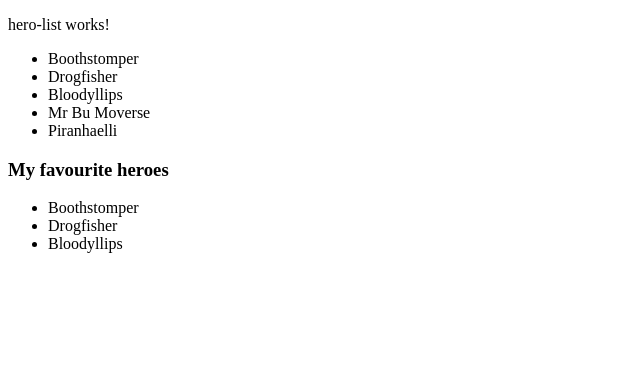
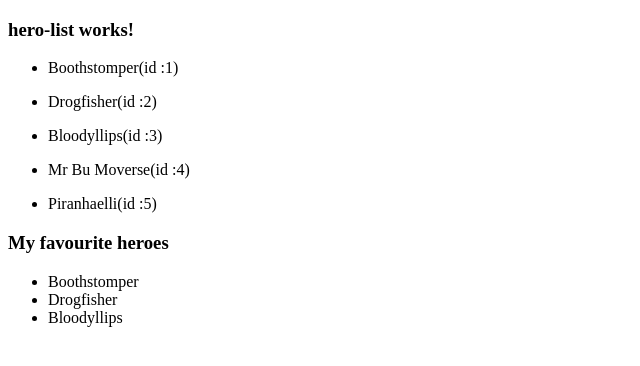
Before and after one commit to Anulav/Angular, an Angular app in the folder fifth/: page / in a window 1280 px wide. Shown: the top 366 px of the page, without its empty margins (0-640 px from the left). Built offline with nearby package versions, Linux system fonts and the light colour scheme.

Commit message:
Service in Service and Service scoping

```diff
--- a/fifth/src/app/heroes/favorite-heroes/favorite-heroes.component.ts
+++ b/fifth/src/app/heroes/favorite-heroes/favorite-heroes.component.ts
@@ -9,7 +9,7 @@ import { HeroService } from '../hero.service';
 })
 export class FavoriteHeroesComponent implements OnInit {
 
-  constructor(private heroservice : HeroService) { }
+  constructor(private heroservice : HeroService) { } //We could easily inject heroService without any injector because it is already present as Hero-List Component's providers
   heroes! : Hero[];
 
   ngOnInit(): void {
--- /dev/null
+++ b/fifth/src/app/heroes/hero-detail/hero-detail.component.html
@@ -0,0 +1 @@
+<p>{{hero.name}}(id :{{hero.id}})</p>
--- /dev/null
+++ b/fifth/src/app/heroes/hero-detail/hero-detail.component.ts
@@ -0,0 +1,22 @@
+import { Component, Input, OnInit } from '@angular/core';
+import { Hero } from 'src/app/hero.model';
+import { HeroDetailService } from './hero-detail.service';
+
+@Component({
+  selector: 'app-hero-detail',
+  templateUrl: './hero-detail.component.html',
+  styleUrls: ['./hero-detail.component.css'],
+  providers: [HeroDetailService] /*Provided HeroDetailService although it is also provideIn root. Service Scoping Baby!!*/
+})
+export class HeroDetailComponent implements OnInit {
+
+  hero! : Hero;
+  @Input() id!: number;
+
+  constructor(private heroDetailService: HeroDetailService ) { }
+
+  ngOnInit(): void {
+    this.hero = this.heroDetailService.getHero(this.id);
+  }
+
+}
--- /dev/null
+++ b/fifth/src/app/heroes/hero-detail/hero-detail.service.ts
@@ -0,0 +1,32 @@
+import { Injectable } from '@angular/core';
+import { Hero } from 'src/app/hero.model';
+import { HeroService } from '../hero.service';
+
+@Injectable({
+  providedIn: 'root'
+})
+export class HeroDetailService {
+
+  private hero! : Hero;
+  constructor(private heroService : HeroService) { } /* Service in service*/
+
+
+  getHero(id : number) : Hero{
+    const heroes = this.heroService.getHeroes();
+    if(!this.hero){
+      this.hero = heroes.find(hero => hero.id === id) as Hero;
+      /*
+      StackOverflow
+      You can now use the non-null assertion operator that is here exactly for your use case.
+      It tells TypeScript that even though something looks like it could be null, it can trust you that it's not:
+      let name1:string = person.name!;
+      //                            ^ note the exclamation mark here
+
+      Here I have casted using "as Hero"
+      */
+
+    }
+    return this.hero;
+  }
+
+}
--- a/fifth/src/app/heroes/hero-list/hero-list.component.html
+++ b/fifth/src/app/heroes/hero-list/hero-list.component.html
@@ -1,7 +1,7 @@
-<p>hero-list works!</p>
+<h3>hero-list works!</h3>
 <ul>
 <li *ngFor="let hero of heroes">
-{{hero.name}}
+  <app-hero-detail [id]="hero.id"></app-hero-detail>
 </li>
 </ul>
 <app-favorite-heroes></app-favorite-heroes>
--- a/fifth/src/app/heroes/heroes.module.ts
+++ b/fifth/src/app/heroes/heroes.module.ts
@@ -2,6 +2,7 @@ import { NgModule } from '@angular/core';
 import { CommonModule } from '@angular/common';
 import { HeroListComponent } from './hero-list/hero-list.component';
 import { FavoriteHeroesComponent } from './favorite-heroes/favorite-heroes.component';
+import { HeroDetailComponent } from './hero-detail/hero-detail.component';
 
 /*
 An Angular module is a container for a particular block of code that adheres to the same functionality.
@@ -12,7 +13,7 @@ can also create other modules, usually called feature modules.
 */
 
 @NgModule({
-  declarations: [HeroListComponent, FavoriteHeroesComponent],  //declarations: The components, directives, and pipes that are registered with the module.
+  declarations: [HeroListComponent, FavoriteHeroesComponent, HeroDetailComponent],  //declarations: The components, directives, and pipes that are registered with the module.
   imports: [         //imports: Other modules that contain declarations to be used by this module.
     CommonModule
   ],
```
Also changed, not shown: fifth/src/app/heroes/hero-list/hero-list.component.ts (+9 -1 lines), fifth/src/app/heroes/hero-detail/hero-detail.component.css (added), 2 other files (tests, documents, lock files or other folders).
